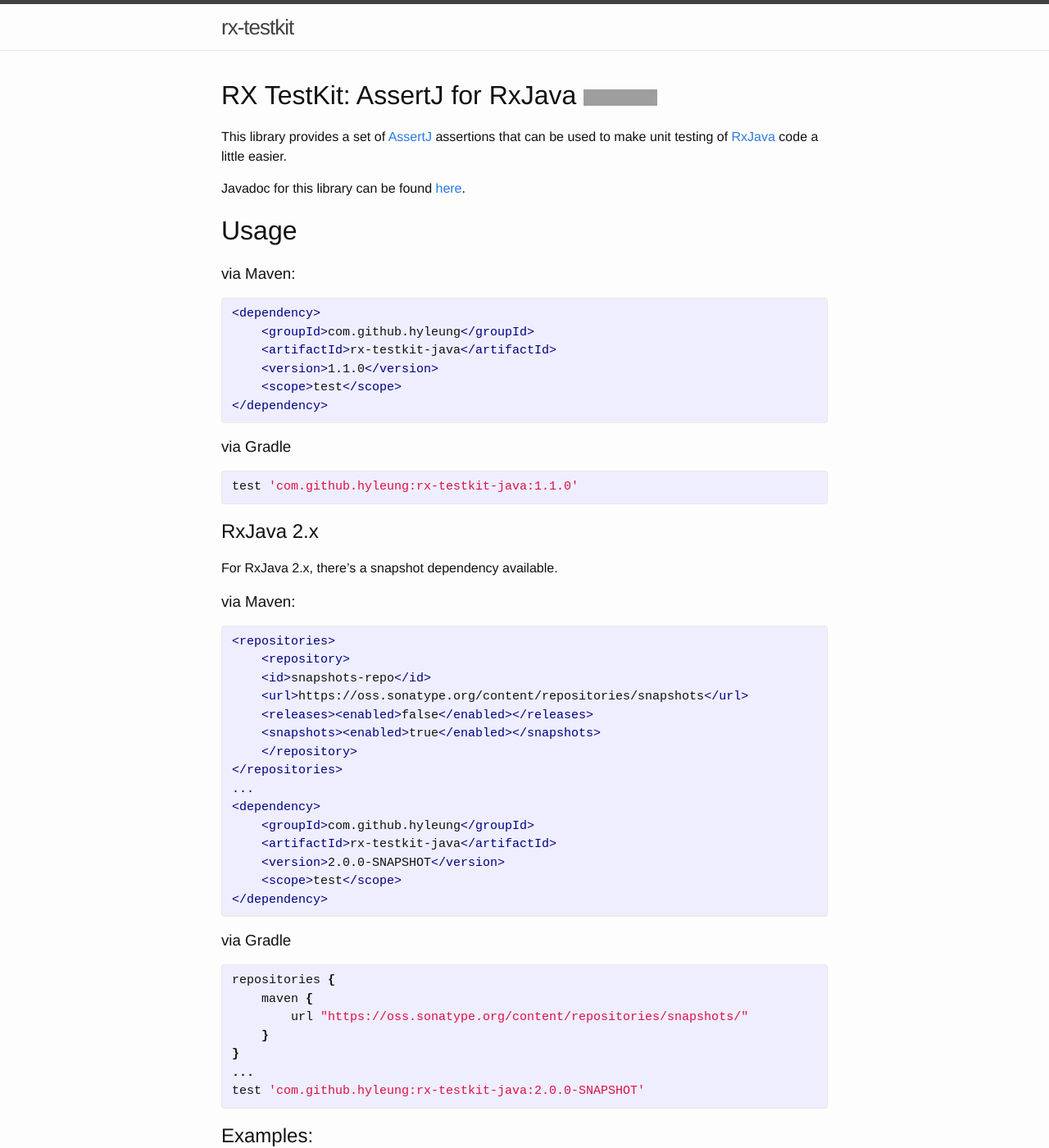
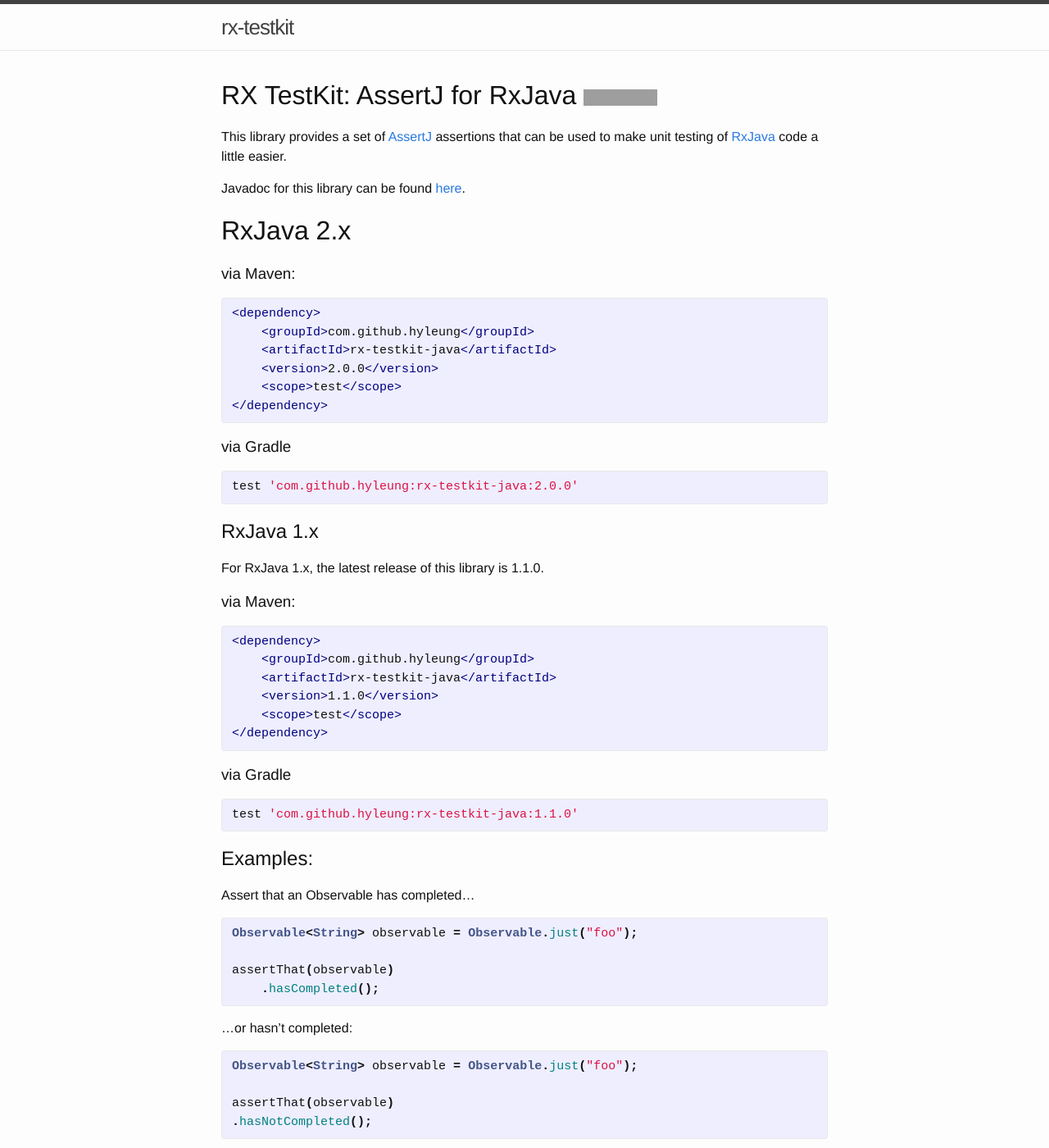
Before and after one commit to hyleung/rx-testkit, a Jekyll site: the page built from docs/index.md, in a window 1280 px wide and 1400 px high. Shown: the whole window at 82% size. Built offline with Jekyll 4.4.1, drawn with Linux system fonts in a browser that asks for light colours; grey boxes are pictures that could not be loaded.

```diff
--- a/docs/index.md
+++ b/docs/index.md
@@ -8,7 +8,28 @@ This library provides a set of [AssertJ](http://joel-costigliola.github.io/asser
 
 Javadoc for this library can be found [here](javadoc/index.html).
 
-# Usage
+# RxJava 2.x
+
+### via Maven:
+
+{% highlight xml %}
+<dependency>
+    <groupId>com.github.hyleung</groupId>
+    <artifactId>rx-testkit-java</artifactId>
+    <version>2.0.0</version>
+    <scope>test</scope>
+</dependency>
+{% endhighlight %}
+
+### via Gradle
+
+{% highlight groovy %}
+test 'com.github.hyleung:rx-testkit-java:2.0.0'
+{% endhighlight %}
+
+## RxJava 1.x
+
+For RxJava 1.x, the latest release of this library is 1.1.0.
 
 ### via Maven:
 
@@ -25,42 +46,6 @@ Javadoc for this library can be found [here](javadoc/index.html).
 
 {% highlight groovy %}
 test 'com.github.hyleung:rx-testkit-java:1.1.0'
-{% endhighlight %}
-
-## RxJava 2.x
-
-For RxJava 2.x, there's a snapshot dependency available.
-
-### via Maven:
-
-{% highlight xml %}
-<repositories>
-    <repository>
-    <id>snapshots-repo</id>
-    <url>https://oss.sonatype.org/content/repositories/snapshots</url>
-    <releases><enabled>false</enabled></releases>
-    <snapshots><enabled>true</enabled></snapshots>
-    </repository>
-</repositories>
-...
-<dependency>
-    <groupId>com.github.hyleung</groupId>
-    <artifactId>rx-testkit-java</artifactId>
-    <version>2.0.0-SNAPSHOT</version>
-    <scope>test</scope>
-</dependency>
-{% endhighlight %}
-
-### via Gradle
-
-{% highlight groovy %}
-repositories {
-    maven {
-        url "https://oss.sonatype.org/content/repositories/snapshots/"
-    }
-}
-...
-test 'com.github.hyleung:rx-testkit-java:2.0.0-SNAPSHOT'
 {% endhighlight %}
 
 ## Examples:
```
Also changed, not shown: README.md, 1 other file.
